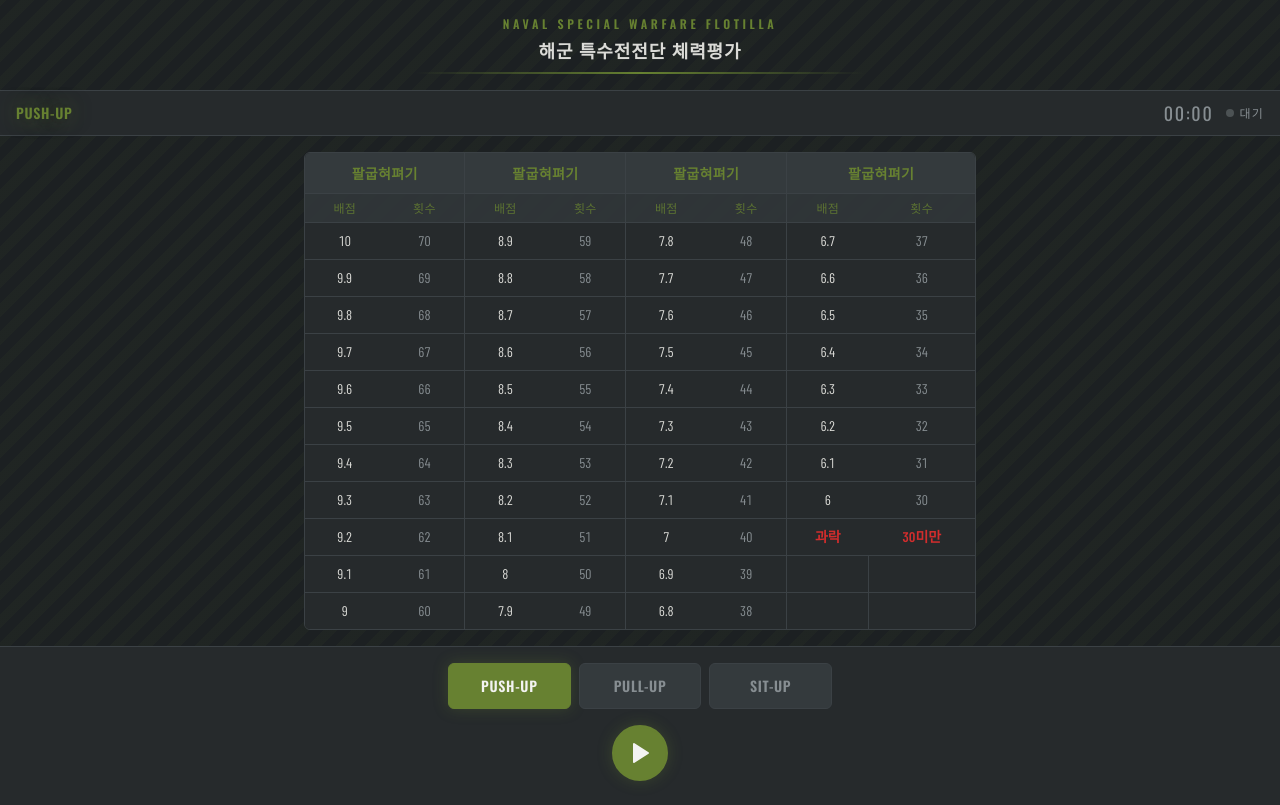
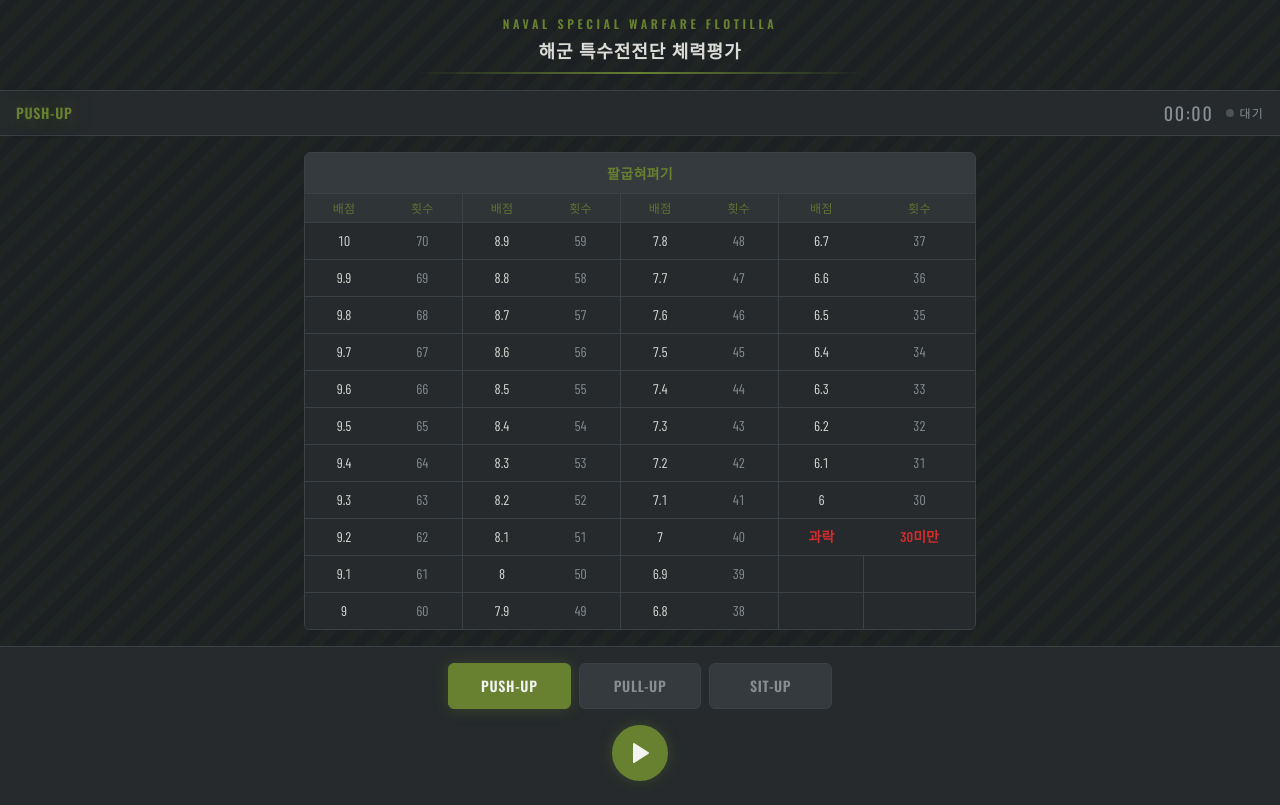
Before and after one commit to minssi77/udt-test, a React (Vite) app: page / in a window 1280 px wide. Built offline with nearby package versions, Linux system fonts and the light colour scheme.

Commit message:
UI: consolidate table header into a single centered row

```diff
--- a/src/components/ScoreTable.tsx
+++ b/src/components/ScoreTable.tsx
@@ -76,11 +76,12 @@ const ScoreTable = ({ mode }: ScoreTableProps) => {
         <table className="w-full text-sm">
           <thead>
             <tr className="bg-secondary border-b border-border">
-              {columnGroups.map((_, ci) => (
-                <th key={`sh-${ci}`} colSpan={2} className="font-display px-2 py-2.5 text-center font-semibold text-primary tracking-wide border-r border-border last:border-r-0 text-xs sm:text-sm">
-                  {mode === "pushup" ? "팔굽혀펴기" : mode === "pullup" ? "턱걸이" : "윗몸일으키기"}
-                </th>
-              ))}
+              <th
+                colSpan={columnGroups.length * 2}
+                className="font-display px-2 py-2.5 text-center font-semibold text-primary tracking-wide text-xs sm:text-sm"
+              >
+                {mode === "pushup" ? "팔굽혀펴기" : mode === "pullup" ? "턱걸이" : "윗몸일으키기"}
+              </th>
             </tr>
             <tr className="bg-secondary/80 border-b border-border">
               {columnGroups.map((_, ci) => (
```
